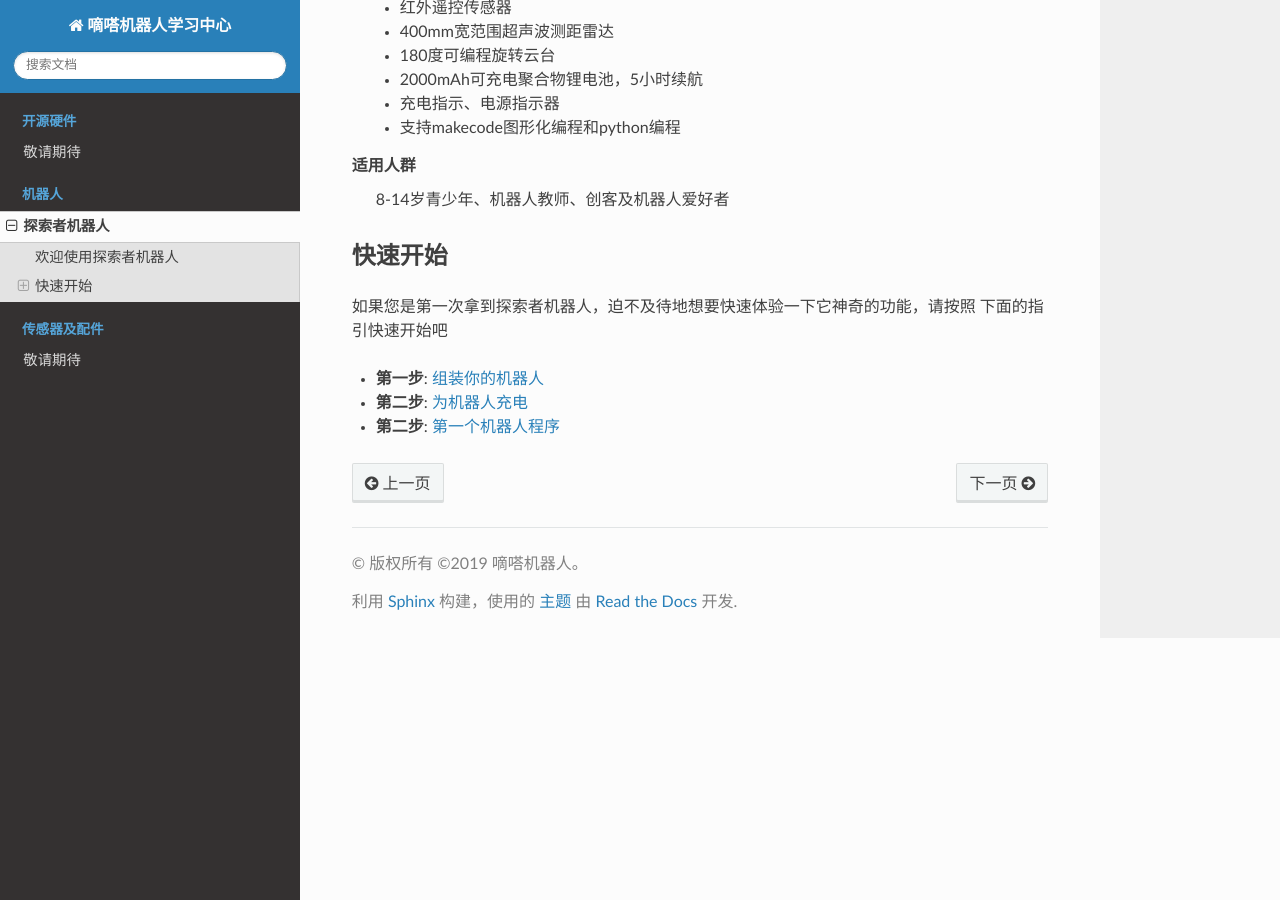
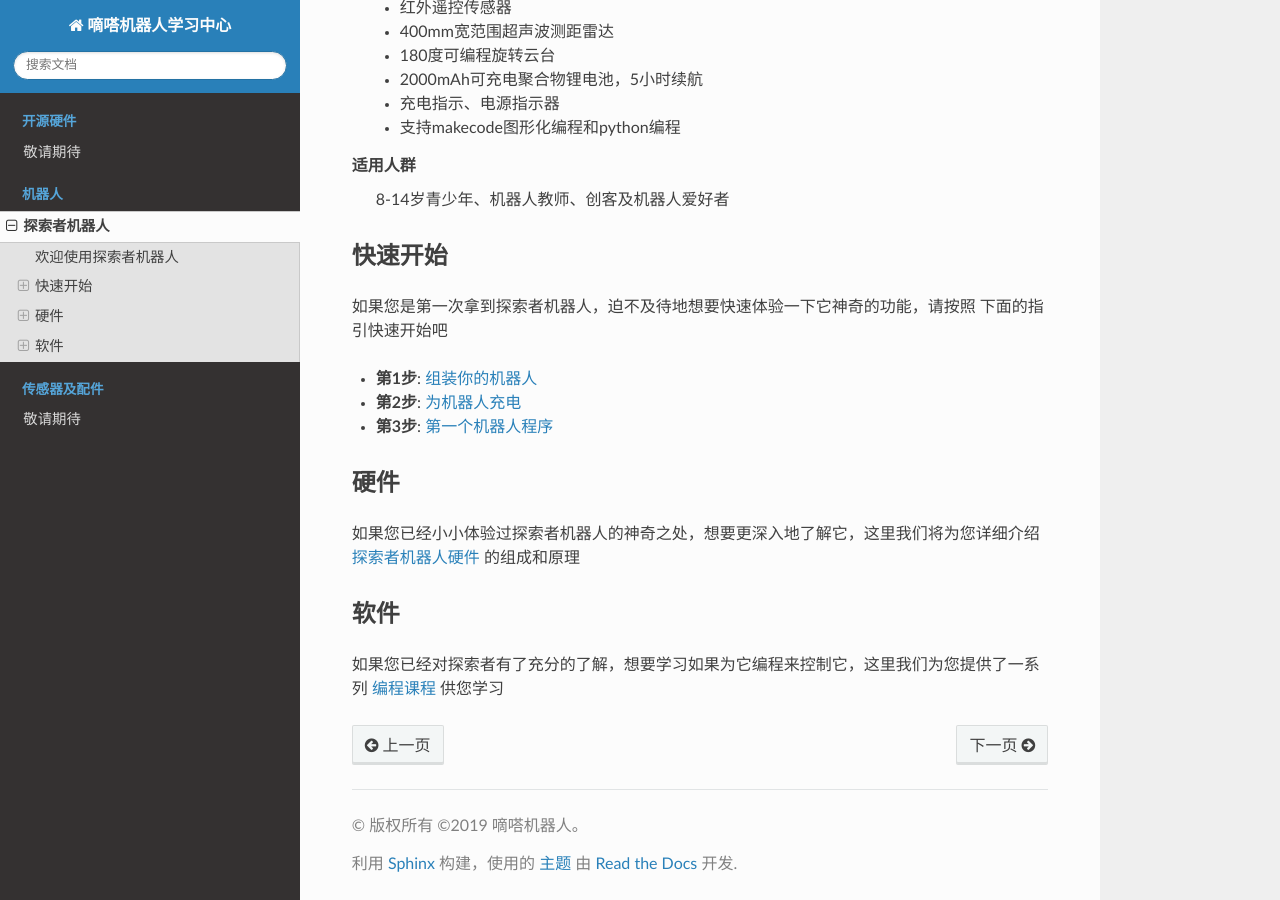
Before and after one commit to didabot/docs, a Sphinx documentation site: the page built from source/robot/explorer/index.rst, in a window 1280 px wide and 900 px high, scrolled down 843 px. Built offline with Sphinx 7.4.7 and the Read the Docs theme 2.0.0, drawn with Linux system fonts in a browser that asks for light colours.

Commit message:
add hardware description to explorer robot

```diff
--- a/source/robot/explorer/index.rst
+++ b/source/robot/explorer/index.rst
@@ -2,7 +2,7 @@
 =======================================
 
 欢迎使用探索者机器人
-------------------
+----------------------
 
 .. image:: images/robot-front-view.png
    :height: 3125px
@@ -40,15 +40,15 @@
 如果您是第一次拿到探索者机器人，迫不及待地想要快速体验一下它神奇的功能，请按照
 下面的指引快速开始吧
 
-* **第一步**:
+* **第1步**:
   :doc:`组装你的机器人 <quick-start/installation>`
 
 
-* **第二步**:
+* **第2步**:
   :doc:`为机器人充电 <quick-start/charging>`
 
 
-* **第二步**:
+* **第3步**:
   :doc:`第一个机器人程序 <quick-start/first-program>`
 
 
@@ -61,3 +61,31 @@
    quick-start/installation
    quick-start/charging
    quick-start/first-program
+
+
+硬件
+-------
+
+如果您已经小小体验过探索者机器人的神奇之处，想要更深入地了解它，这里我们将为您详细介绍
+:doc:`探索者机器人硬件 <hardware/index>` 的组成和原理
+
+.. toctree::
+   :maxdepth: 2
+   :hidden:
+   :caption: Hradware Description
+
+   hardware/index
+
+
+软件
+-------
+
+如果您已经对探索者有了充分的了解，想要学习如果为它编程来控制它，这里我们为您提供了一系列
+:doc:`编程课程 <tutorials/index>` 供您学习
+
+.. toctree::
+   :maxdepth: 2
+   :hidden:
+   :caption: Programming Tutorials
+
+   tutorials/index
--- /dev/null
+++ b/source/robot/explorer/tutorials/index.rst
@@ -0,0 +1,2 @@
+探索者机器人编程课程
+====================
```
Also changed, not shown: source/robot/explorer/hardware/index.rst (added, +210 -0 lines), source/robot/explorer/images/hardware/back-light.png (added), source/robot/explorer/images/hardware/beeper.png (added), source/robot/explorer/images/hardware/bottom-light.png (added), source/robot/explorer/images/hardware/drive-desp-1.png (added), source/robot/explorer/images/hardware/drive-desp-2.png (added), source/robot/explorer/images/hardware/front-light.png (added), source/robot/explorer/images/hardware/ir-receiver-sensor.png (added), source/robot/explorer/images/hardware/power-desp.png (added), source/robot/explorer/images/hardware/sonar-sensor-usage.png (added), source/robot/explorer/images/hardware/sonar-sensor.png (added), source/robot/explorer/images/hardware/stage.png (added), source/robot/explorer/images/hardware/tracking-sensor-led.png (added), source/robot/explorer/images/hardware/tracking-sensor.png (added).
